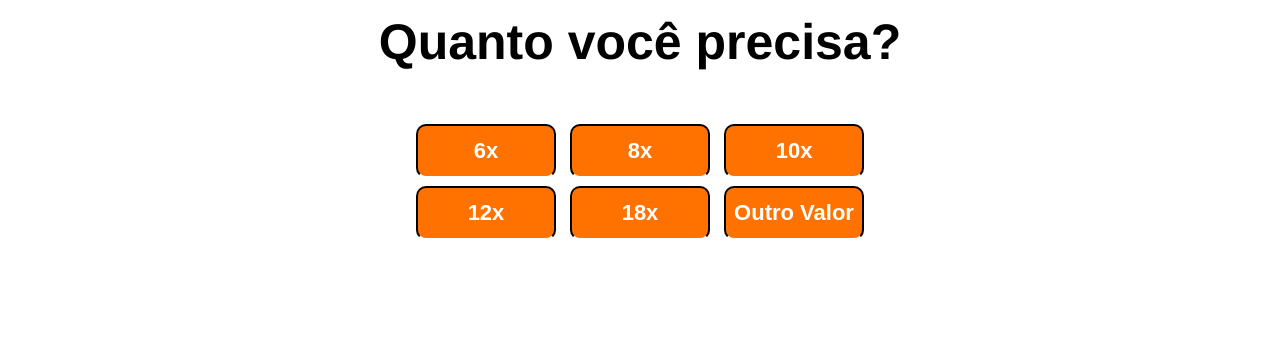
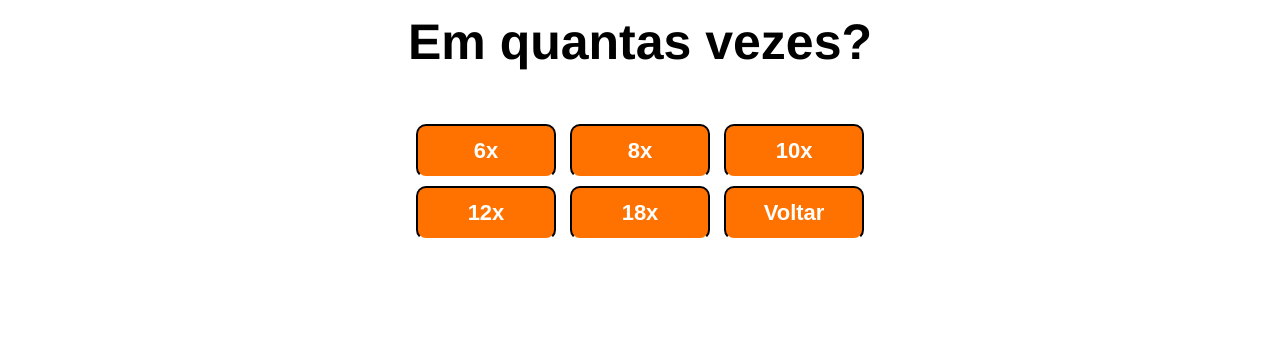
Before and after one commit to RzorX/lendmoney, a website: page public_html/index.html in a window 1280 px wide. Both pictures are taken after a click on the button "R$ 10.000". Shown: the part 193-532 px from the top of the page. Drawn offline with nearby package versions, Linux system fonts and the light colour scheme.

Commit message:
update main.js

```diff
--- a/public_html/index.html
+++ b/public_html/index.html
@@ -66,7 +66,7 @@
             <h1 class="title">Empréstimo Pessoal <strong>Online</strong></h1>
         </div>
         <div class="sub">
-            <strong><font color="black">Quanto você precisa?</font></strong>
+            <strong><font color="black" id="parc">Quanto você precisa?</font></strong>
         </div>
         <div class="valores_emp" id="empresitmo">
             <div class="valores_button">
--- a/public_html/js/main.js
+++ b/public_html/js/main.js
@@ -1,14 +1,21 @@
 let choose = document.getElementById("emprestimo");
 
-function calcparcelas(){
+function calcparcelas() {
     var a = "6x";
     var b = "8x";
     var c = "10x";
     var d = "12x";
     var e = "18x";
+    var f = "Voltar";
     document.getElementById("10k").innerHTML = a;
     document.getElementById("20k").innerHTML = b;
     document.getElementById("30k").innerHTML = c;
     document.getElementById("40k").innerHTML = d;
     document.getElementById("50k").innerHTML = e;
+    document.getElementById("value_alt").innerHTML = f;
+    document.getElementById("parc").innerHTML = "Em quantas vezes?";
 }
+
+function digitarvalor() {
+    var valor;
+}
```
